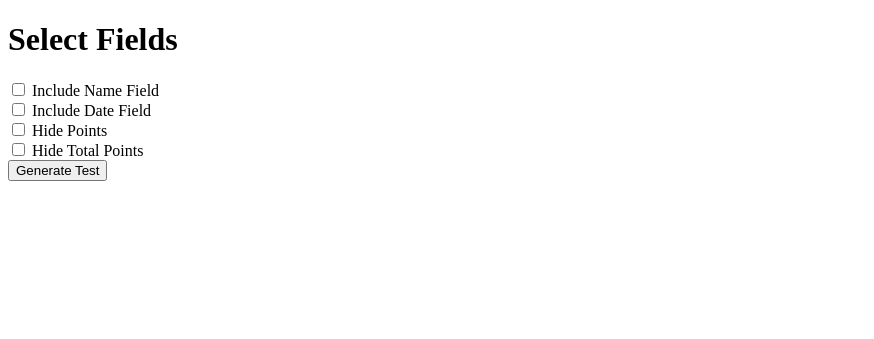
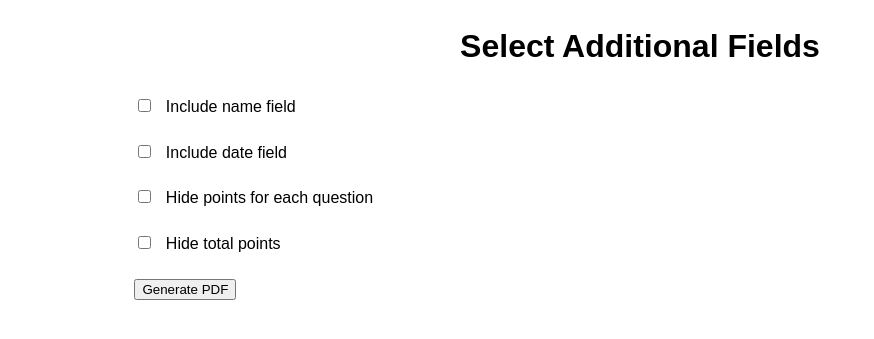
Before and after one commit to MK092/TestGenerator, a Flask app: template templates/select_fields.html in a window 1280 px wide. Shown: the top 339 px of the page, without its empty margins (0-874 px from the left). Run offline with Flask 3, Linux system fonts and the light colour scheme; the template is opened without the code that fills it, so the values that code supplies are empty.

Commit message:
Dodano system permisji i logowania.

```diff
--- a/app.py
+++ b/app.py
@@ -1,10 +1,28 @@
-from flask import Flask, render_template, request, send_from_directory
+from flask import Flask, render_template, request, redirect, url_for, send_from_directory, flash, session
+from werkzeug.security import generate_password_hash, check_password_hash
 import json
 from fpdf import FPDF
 import os
 import datetime
 
 app = Flask(__name__)
+app.secret_key = 'your_secret_key'  # Change to a real secret key
+
+# User roles
+ROLES = {
+    'unverified': 1,
+    'verified': 2,
+    'admin': 3
+}
+
+# Example user data
+user_data = {
+    'admin': {
+        'password': generate_password_hash('admin'),
+        'name': 'Administrator',
+        'role': ROLES['admin']
+    }
+}
 
 # Load questions from JSON file
 def load_questions():
@@ -15,29 +33,78 @@ def load_questions():
 # Custom PDF class with footer
 class CustomPDF(FPDF):
     def footer(self):
-        # Set the Y position to be 20 units from the bottom of the page
         self.set_y(-20)
-
-        # Draw a line across the entire width of the page (including margins)
         self.set_x(0)
         self.set_font('DejaVu', 'I', 8)
-        line_width = self.w + 2 * self.l_margin  # Page width plus margins
+        line_width = self.w + 2 * self.l_margin
         self.cell(line_width, 0, '      ______________________________________________________________________________________________________________________________', 0, 1, 'L')
-
-        # Set font for the footer text
         self.set_y(-15)
         self.set_font('DejaVu', 'I', 10)
-        # Footer text
         self.cell(0, 10, 'Copyright by Mateusz Kowalczyk', 0, 0, 'C')
 
-# Home route to display the description and login button
 @app.route('/')
 def home():
     return render_template('home.html')
 
-# Main route to display the form and preview questions
+@app.route('/login', methods=['GET', 'POST'])
+def login():
+    if request.method == 'POST':
+        login = request.form['login']
+        password = request.form['password']
+
+        if login in user_data and check_password_hash(user_data[login]['password'], password):
+            session['user'] = login
+            session['user_name'] = user_data[login]['name']
+            return redirect(url_for('index'))
+        else:
+            flash('Invalid login or password!', 'error')
+
+    return render_template('login.html')
+
+@app.route('/logout')
+def logout():
+    session.pop('user', None)
+    session.pop('user_name', None)
+    return redirect(url_for('login'))
+
+def check_access(required_role):
+    if 'user' not in session:
+        return redirect(url_for('login'))
+
+    user_role = user_data.get(session['user'], {}).get('role', 0)
+    if user_role < required_role:
+        return redirect(url_for('no_access'))
+
+    return None
+
+def flatten_questions(questions):
+    flattened_questions = []
+    for question in questions:
+        for version in question['versions']:
+            flattened_questions.append({
+                'id': question['id'],
+                'author': question['author'],
+                'points': question['points'],
+                'time': question['time'],
+                'question_text': version['question_text'],
+                'options': version['options'],
+                'answer': version['answer'],
+                'version': version['version']
+            })
+    return flattened_questions
+
 @app.route('/main')
-def main():
+def index():
+    access_check = check_access(ROLES['verified'])
+    if access_check:
+        return access_check
+
+    # Logic to get and process questions
+    questions = load_questions()
+    flattened_questions = flatten_questions(questions)
+
+    return render_template('index.html', questions=flattened_questions, user_name=session['user'])
+
     questions = load_questions()
     flattened_questions = []
     for question in questions:
@@ -52,17 +119,15 @@ def main():
                 'answer': version['answer'],
                 'version': version['version']
             })
-    return render_template('index.html', questions=flattened_questions)
+    return render_template('index.html', questions=flattened_questions, user_name=session.get('user_name'))
 
-# Route to select additional fields
 @app.route('/select_fields', methods=['POST'])
 def select_fields():
-    selected_questions = request.form.getlist('question')
+    selected_questions = request.form.getlist('selected_question')
     return render_template('select_fields.html', selected_questions=selected_questions)
 
 # Helper function to wrap text
 def wrap_text(pdf, text, max_width):
-    """ Wrap text to fit within a given width. """
     pdf.set_font("DejaVu", size=12)
     lines = []
     words = text.split(' ')
@@ -79,44 +144,52 @@ def wrap_text(pdf, text, max_width):
 
     return lines
 
-# Route to generate the PDFs
+# Route to generate the quiz PDF
 @app.route('/generate', methods=['POST'])
 def generate():
     questions = load_questions()
-    selected_questions = request.form.getlist('selected_question')
+    selected_question_ids = request.form.getlist('selected_question')
+
+    selected_questions = []
+    for question in questions:
+        if str(question['id']) in selected_question_ids:
+            for version in question['versions']:
+                if version['version'] == 'A':
+                    selected_questions.append({
+                        'id': question['id'],
+                        'author': question['author'],
+                        'points': question['points'],
+                        'time': question['time'],
+                        'question_text': version['question_text'],
+                        'options': version['options'],
+                        'answer': version['answer'],
+                        'version': version['version']
+                    })
+
     name_field = 'name' in request.form
     date_field = 'date' in request.form
     hide_points = 'hide_points' in request.form
     hide_total_points = 'hide_total_points' in request.form
 
-    pdf = CustomPDF()  # Use the custom PDF class
+    pdf = CustomPDF()
     pdf.add_font('DejaVu', '', 'fonts/DejaVuSans.ttf', uni=True)
     pdf.add_font('DejaVu', 'B', 'fonts/DejaVuSans-Bold.ttf', uni=True)
     pdf.add_font('DejaVu', 'I', 'fonts/DejaVuSans-Oblique.ttf', uni=True)
     pdf.add_font('DejaVu', 'BI', 'fonts/DejaVuSans-BoldOblique.ttf', uni=True)
     pdf.set_auto_page_break(auto=True, margin=15)
 
-    answer_key_pdf = CustomPDF()  # Use the custom PDF class for answer key as well
-    answer_key_pdf.add_font('DejaVu', '', 'fonts/DejaVuSans.ttf', uni=True)
-    answer_key_pdf.add_font('DejaVu', 'B', 'fonts/DejaVuSans-Bold.ttf', uni=True)
-    answer_key_pdf.add_font('DejaVu', 'I', 'fonts/DejaVuSans-Oblique.ttf', uni=True)
-    answer_key_pdf.add_font('DejaVu', 'BI', 'fonts/DejaVuSans-BoldOblique.ttf', uni=True)
-    answer_key_pdf.set_auto_page_break(auto=True, margin=15)
+    questions_data = {'A': []}
+    total_points = {'A': 0}
 
-    total_points = {'A': 0}
-    questions_data = {'A': []}
-
-    for question in questions:
+    for question in selected_questions:
         author = question['author']
         points = question['points']
         time = question['time']
-        for version in question['versions']:
-            if version['version'] == 'A':
-                version_letter = version['version']
-                total_points[version_letter] += points
-                questions_data[version_letter].append((
-                    version['question_text'], version['options'], points, author, time, version_letter, version['answer']
-                ))
+        version = question['version']
+        total_points[version] += points
+        questions_data[version].append((
+            question['question_text'], question['options'], points, author, time, version, question['answer']
+        ))
 
     def add_questions_to_pdf(group, questions_data):
         pdf.add_page()
@@ -125,124 +198,169 @@ def generate():
 
         if name_field or date_field:
             pdf.set_font("DejaVu", size=12)
-            pdf.ln(5)  # Small line break before Name and Date
+            pdf.ln(5)  # Reduce the space here
 
-            # Print Name and Date fields on the same line
-            pdf.set_x(pdf.l_margin)  # Start at the left margin
+            pdf.set_x(pdf.l_margin)
             name_text = 'Name .........................................................................'
             date_text = f'Date _________ {datetime.datetime.now().year}'
 
-            # Calculate the maximum width for Name and Date fields
             name_width = pdf.get_string_width(name_text)
             date_width = pdf.get_string_width(date_text)
 
-            # Calculate positions
             total_width = pdf.w - 2 * pdf.r_margin
             name_position = pdf.l_margin
             date_position = total_width - date_width - pdf.r_margin
 
             pdf.set_x(name_position)
-            pdf.cell(name_width, 10, name_text, 0, 0)  # Print Name field
+            pdf.cell(name_width, 10, name_text, 0, 0)
             pdf.set_x(date_position)
-            pdf.cell(date_width, 10, date_text, 0, 1)  # Print Date field
+            pdf.cell(date_width, 10, date_text, 0, 1)
 
-        pdf.ln(5)
+        pdf.ln(5)  # Reduce the space here as well
 
         if not hide_total_points:
             total_points_text = f'Total Points: {total_points[group]}'
             pdf.set_x(pdf.l_margin)
             pdf.cell(0, 10, total_points_text, 0, 1)
 
-        pdf.ln(10)
+        pdf.ln(5)  # Reduce the space here as well
 
-        # Add questions with numbering
         question_number = 1
         for question_text, options, points, author, time, version, answer in questions_data:
             pdf.set_font("DejaVu", size=12)
-            pdf.set_x(pdf.l_margin)  # Reset X position to left margin
+            pdf.set_x(pdf.l_margin)
 
-            # Use wrap_text to handle question text
             page_width = pdf.w - 2 * pdf.r_margin
             wrapped_question_lines = wrap_text(pdf, question_text, page_width)
 
-            # Print the first line with numbering
             pdf.cell(0, 10, f'{question_number}. {wrapped_question_lines[0]}', ln=True)
 
-            # Print all but the first line without numbering
             for line in wrapped_question_lines[1:]:
                 pdf.cell(0, 10, line, ln=True)
 
             if not hide_points:
-                # Handle the last line with points
                 num_dots = 13
                 dots_text = '.' * num_dots
                 dots_needed = num_dots - 5
                 points_text = f"({dots_text[:dots_needed]}/{points})"
 
-                # Calculate X position for the points text
                 question_width = pdf.get_string_width(wrapped_question_lines[0])
                 points_x_position = pdf.w - pdf.r_margin - pdf.get_string_width(points_text)
 
-                # Print the last line with points
                 pdf.set_x(points_x_position)
                 pdf.cell(0, 10, points_text, ln=True)
 
-            # Format options to fit in one line
             pdf.set_font("DejaVu", size=10)
-            pdf.ln(2)  # Small line break before options
+            pdf.ln(5)
 
             left_margin = pdf.l_margin
-            right_margin = pdf.r_margin + 20  # Increase right margin for additional space
-            page_width = pdf.w - left_margin - right_margin  # Width minus margins
-            option_labels = ['A', 'B', 'C', 'D']
-            options_text = [f"{option_labels[i]}. {option}" for i, option in enumerate(options)]
+            right_margin = pdf.r_margin
+            page_width = pdf.w - left_margin - right_margin
+            options_text = [f'{chr(65 + i)}. {option}' for i, option in enumerate(options)]
 
-            # Calculate width of all options and spacing needed
-            total_text_width = sum(pdf.get_string_width(opt) for opt in options_text)
-            num_spaces = len(options_text) - 1
-            space_between_options = (page_width - total_text_width) / num_spaces
+            total_options_width = sum(pdf.get_string_width(option) for option in options_text)
+            spacing_needed = (page_width - total_options_width) / (len(options_text) + 1)
 
-            # Print each option with calculated spacing
-            for i, option in enumerate(options_text):
-                pdf.cell(pdf.get_string_width(option), 10, option)
-                if i != len(options_text) - 1:  # Add space after every option except the last one
-                    pdf.cell(space_between_options, 10, '')
+            current_x = left_margin
+            for option in options_text:
+                pdf.set_x(current_x)
+                pdf.cell(pdf.get_string_width(option), 10, option, ln=False)
+                current_x += pdf.get_string_width(option) + spacing_needed
 
-            pdf.ln(10)  # Space after options
+            pdf.ln(10)
             question_number += 1
 
-    # Add questions for each group to the PDF
     add_questions_to_pdf('A', questions_data['A'])
+    quiz_pdf_path = 'static/quiz.pdf'
+    pdf.output(quiz_pdf_path)
 
-    def add_answer_key_to_pdf(group, questions_data):
-        answer_key_pdf.add_page()
-        answer_key_pdf.set_font("DejaVu", size=12)
-        answer_key_pdf.cell(0, 10, f'Answer Key Group {group}:', 0, 1)
-        answer_key_pdf.ln(10)
+    # Generate answer key PDF
+    generate_answer_key(selected_question_ids)
 
-        # Add answers with numbering
-        question_number = 1
-        for question_text, options, points, author, time, version, answer in questions_data:
-            answer_key_pdf.set_font("DejaVu", size=12)
-            answer_key_pdf.cell(0, 10, f'{question_number}. {question_text} - Answer: {answer}', 0, 1)
-            question_number += 1
+    return redirect(url_for('download_files_page'))
 
-    # Add answer keys to the PDF
-    add_answer_key_to_pdf('A', questions_data['A'])
+def generate_answer_key(selected_question_ids):
+    questions = load_questions()
+    pdf = CustomPDF()
+    pdf.add_font('DejaVu', '', 'fonts/DejaVuSans.ttf', uni=True)
+    pdf.add_font('DejaVu', 'B', 'fonts/DejaVuSans-Bold.ttf', uni=True)
+    pdf.add_font('DejaVu', 'I', 'fonts/DejaVuSans-Oblique.ttf', uni=True)
+    pdf.add_font('DejaVu', 'BI', 'fonts/DejaVuSans-BoldOblique.ttf', uni=True)
+    pdf.set_auto_page_break(auto=True, margin=15)
 
-    pdf.output('generated_test.pdf')
-    answer_key_pdf.output('answer_key.pdf')
+    pdf.add_page()
+    pdf.set_font("DejaVu", size=12)
+    pdf.cell(0, 10, 'Answer Key', 0, 1)
 
-    return '''
-    <h1>PDFs Generated Successfully</h1>
-    <a href="/download/generated_test.pdf">Download Generated Test</a><br>
-    <a href="/download/answer_key.pdf">Download Answer Key</a>
-    '''
+    for question in questions:
+        if str(question['id']) in selected_question_ids:
+            for version in question['versions']:
+                if version['version'] == 'A':
+                    pdf.cell(0, 10, f'Question {question["id"]} Answer: {version["answer"]}', 0, 1)
 
-# Route to download files
+    answer_key_pdf_path = 'static/answer_key.pdf'
+    pdf.output(answer_key_pdf_path)
+
+@app.route('/download_files_page')
+def download_files_page():
+    return render_template('download.html')
+
 @app.route('/download/<filename>')
 def download_file(filename):
-    return send_from_directory('.', filename, as_attachment=True)
+    return send_from_directory('static', filename)
+
+@app.route('/no_access')
+def no_access():
+    return render_template('no_access.html')
+
+
+@app.route('/admin', methods=['GET', 'POST'])
+def admin():
+    access_check = check_access(ROLES['admin'])
+    if access_check:
+        return access_check
+
+    if request.method == 'POST':
+        if 'create_user' in request.form:
+            login = request.form['login']
+            password = request.form['password']
+            name = request.form['name']
+            role = int(request.form['role'])
+            if login in user_data:
+                flash('User already exists!', 'error')
+            else:
+                user_data[login] = {
+                    'password': generate_password_hash(password),
+                    'name': name,
+                    'role': role
+                }
+                flash('User created successfully!', 'success')
+        elif 'change_role' in request.form:
+            login = request.form['login']
+            role = int(request.form['role'])
+            if login in user_data:
+                user_data[login]['role'] = role
+                flash('User role updated successfully!', 'success')
+            else:
+                flash('User does not exist!', 'error')
+        elif 'change_password' in request.form:
+            login = request.form['login']
+            password = request.form['password']
+            if login in user_data:
+                user_data[login]['password'] = generate_password_hash(password)
+                flash('User password updated successfully!', 'success')
+            else:
+                flash('User does not exist!', 'error')
+        elif 'delete_user' in request.form:
+            login = request.form['login']
+            if login in user_data:
+                del user_data[login]
+                flash('User deleted successfully!', 'success')
+            else:
+                flash('User does not exist!', 'error')
+
+    users = list(user_data.keys())
+    return render_template('admin.html', users=users)
 
 if __name__ == '__main__':
     app.run(debug=True)
--- a/templates/select_fields.html
+++ b/templates/select_fields.html
@@ -1,25 +1,88 @@
-<!doctype html>
+<!DOCTYPE html>
 <html lang="en">
 <head>
-    <meta charset="utf-8">
+    <meta charset="UTF-8">
+    <meta name="viewport" content="width=device-width, initial-scale=1.0">
     <title>Select Fields</title>
+    <style>
+        body {
+            font-family: Arial, sans-serif;
+            line-height: 1.6;
+        }
+        .container {
+            width: 80%;
+            margin: 0 auto;
+        }
+        .header {
+            text-align: center;
+            margin: 20px 0;
+        }
+        .form-group {
+            margin: 20px 0;
+        }
+        .form-group label {
+            display: block;
+            margin-bottom: 10px;
+        }
+        .form-group input[type="checkbox"] {
+            margin-right: 10px;
+        }
+        .button-group {
+            text-align: center;
+            margin: 20px 0;
+        }
+        .button-group button {
+            padding: 10px 20px;
+            margin-right: 10px;
+            background-color: #4CAF50;
+            color: white;
+            border: none;
+            border-radius: 5px;
+            cursor: pointer;
+        }
+        .button-group button:last-child {
+            margin-right: 0;
+        }
+    </style>
 </head>
 <body>
-    <h1>Select Fields</h1>
-    <form action="{{ url_for('generate') }}" method="post">
+    <div class="container">
+        <div class="header">
+            <h1>Select Additional Fields</h1>
+        </div>
+<form action="{{ url_for('generate') }}" method="post">
+    <div class="form-group">
         <label>
-            <input type="checkbox" name="name" /> Include Name Field
-        </label><br>
+            <input type="checkbox" name="name">
+            Include name field
+        </label>
+    </div>
+    <div class="form-group">
         <label>
-            <input type="checkbox" name="date" /> Include Date Field
-        </label><br>
+            <input type="checkbox" name="date">
+            Include date field
+        </label>
+    </div>
+    <div class="form-group">
         <label>
-            <input type="checkbox" name="hide_points" /> Hide Points
-        </label><br>
+            <input type="checkbox" name="hide_points">
+            Hide points for each question
+        </label>
+    </div>
+    <div class="form-group">
         <label>
-            <input type="checkbox" name="hide_total_points" /> Hide Total Points
-        </label><br>
-        <button type="submit">Generate Test</button>
-    </form>
+            <input type="checkbox" name="hide_total_points">
+            Hide total points
+        </label>
+    </div>
+    <div class="form-group">
+        {% for question in request.form.getlist('selected_question') %}
+            <input type="hidden" name="selected_question" value="{{ question }}">
+        {% endfor %}
+    </div>
+    <button type="submit">Generate PDF</button>
+</form>
+
+    </div>
 </body>
 </html>
--- /dev/null
+++ b/user_data.json
@@ -0,0 +1 @@
+{"admin": {"password": "scrypt:32768:8:1$WBOca3rpMsnI6Ot9$95521bbe318c7de3f2a22ab80929fe61e52a4a31df960b8d965fb3f110739d8810fc4e9196a96736da9b90a44459c235a5aa5cc0f19277551789232ec1b12858", "name": "Administrator", "role": 3}, "user": {"password": "scrypt:32768:8:1$ZyK4qb8W3I9OgkDo$c181fd7bdd0797361e3306d86a8d4286fc4d9485617e363ca4e20f8cb6d4dede6136468b843cd016775d36375d65c44d6b845d333245983a091cd1e7c5b24f0e", "name": "User", "role": 1}}
```
Also changed, not shown: templates/admin.html (added, +66 -0 lines), templates/download.html (added, +13 -0 lines), templates/index.html (+31 -2 lines), templates/login.html (added, +65 -0 lines), templates/no_access.html (added, +13 -0 lines), 5 other files.
